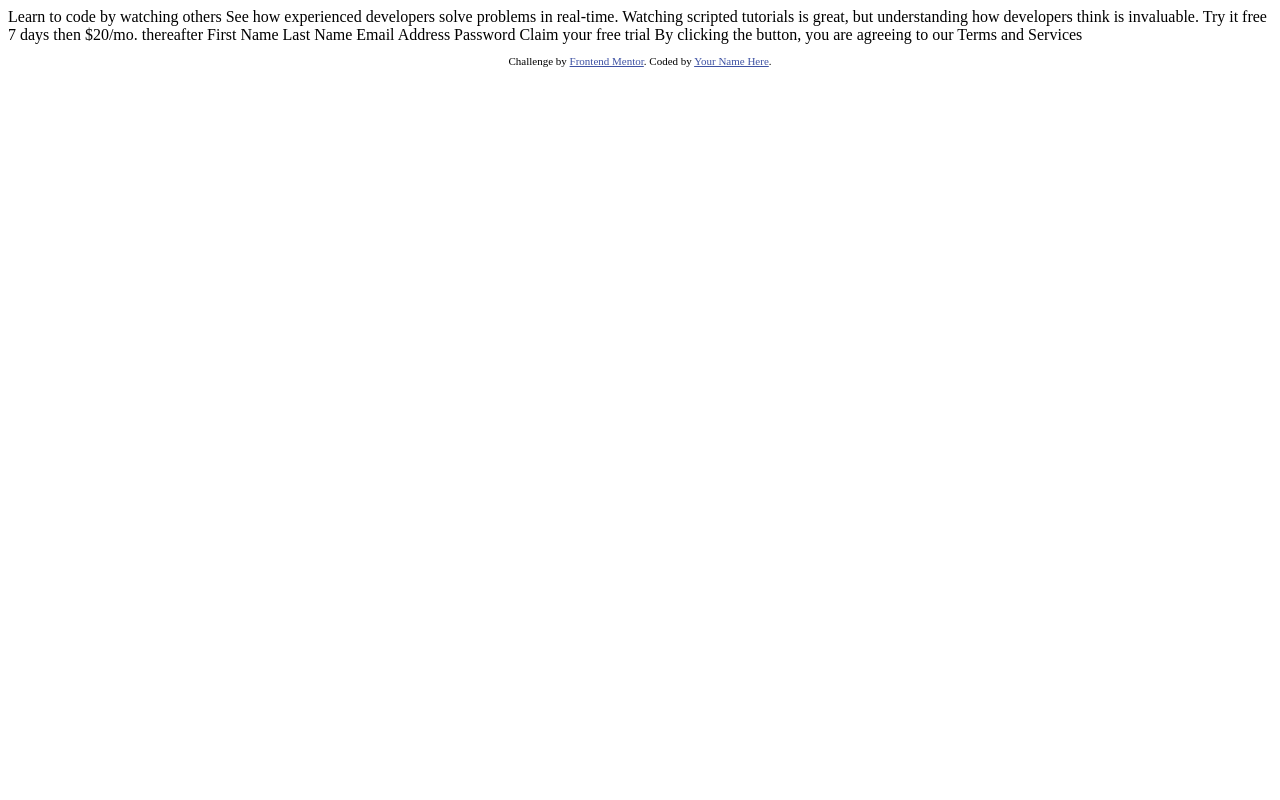
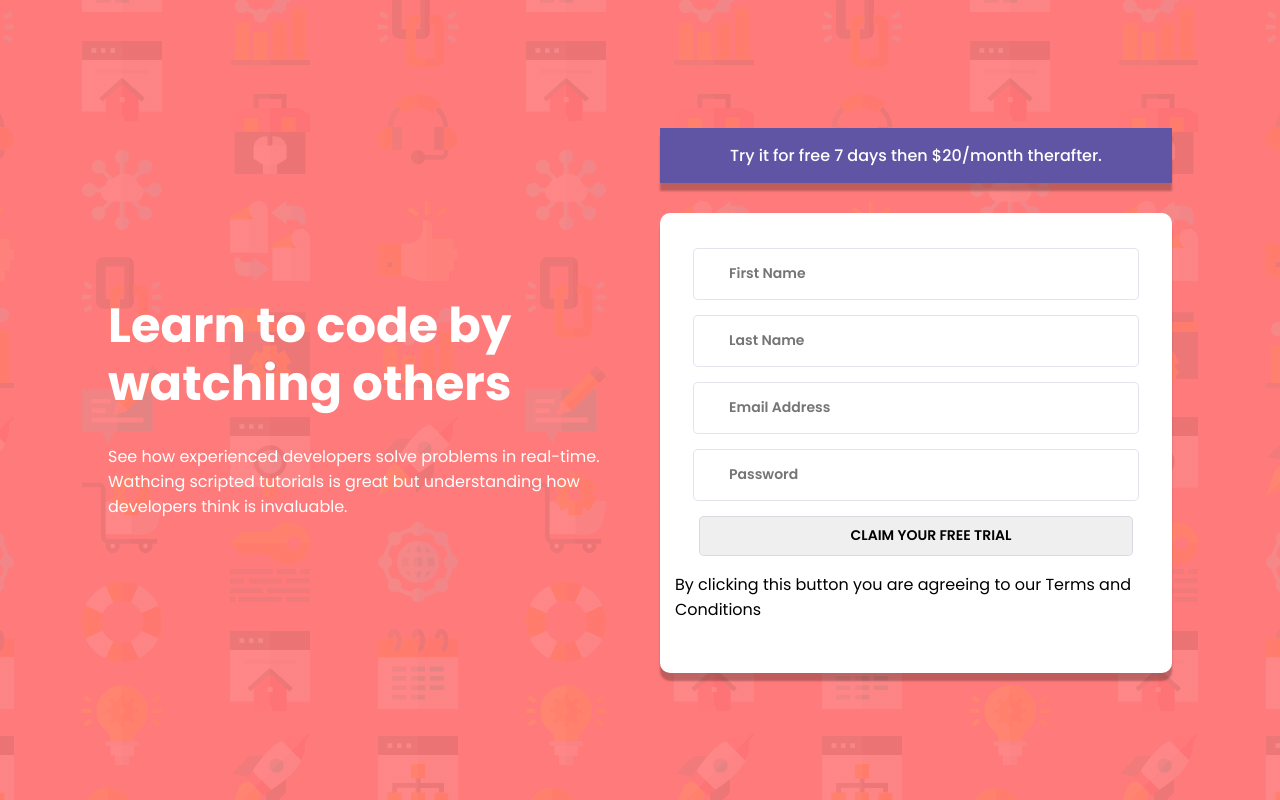
Before and after one commit to StefanSelfTaught/signup_form, a plain HTML site: page index.html in a window 1280 px wide. Drawn offline with Linux system fonts and the light colour scheme.

Commit message:
Basic dumb layout

```diff
--- /dev/null
+++ b/css/style.css
@@ -0,0 +1,83 @@
+@import url('https://fonts.googleapis.com/css?family=Poppins:400,500,600,700&display=swap');
+
+:root {
+  --primary-red: hsl(0, 100%, 74%);
+  --primary-green: hsl(154, 59%, 51%);
+  --accent-blue: hsl(248, 32%, 49%);
+  --neutral-dark-blue: hsl(249, 10%, 26%);
+  --neutral-greyish-blue: hsla(246, 25%, 77%, 0.4);
+}
+
+body {
+  background-image: url(../images/bg-intro-desktop.png), linear-gradient(var(--primary-red), var(--primary-red));
+  background-size: cover;
+  background-position: center;
+  font-family: 'Poppins', sans-serif;
+  box-sizing: border-box;
+  padding: 0;
+  margin: 0;
+}
+
+.container {
+  height: 100vh;
+  display: flex;
+  align-items: center;
+  justify-content: center;
+  flex-wrap: wrap;
+}
+
+.headings {
+  flex-basis: 40%;
+  margin-right: 40px;
+}
+
+.signup-form {
+  flex-basis: 40%;
+}
+
+.headings {
+  color: #ffffff;
+}
+
+.main-header {
+  font-size: 24px;
+  line-height: 1.2;
+}
+
+form {
+  background-color: #ffffff;
+  padding: 35px 15px;
+  border-radius: 10px;
+  box-shadow: 0 8px 2px 0 rgba(0,0,0,.25);
+}
+
+.offer {
+  box-shadow: 0 8px 2px 0 rgba(0,0,0,.25);
+  margin: 0 auto;
+  text-align: center;
+  margin-bottom: 30px;
+  background-color: var(--accent-blue);
+  padding: 15px;
+  color: #ffffff;
+  font-weight: 500;
+}
+
+input {
+  margin: 0 auto;
+  margin-bottom: 15px;
+  display: block;
+  outline: none;
+  width: 90%;
+  height: 40px;
+  border-radius: 5px;
+  text-decoration: none;
+  border: 1px solid var(--neutral-greyish-blue);
+  text-indent: 30px;
+  font-family: 'Poppins';
+  font-weight: 600;
+  font-size: 14px;
+  padding: 5px;
+}
+
+
+input[]
--- a/index.html
+++ b/index.html
@@ -2,41 +2,34 @@
 <html lang="en">
 <head>
   <meta charset="UTF-8">
-  <meta name="viewport" content="width=device-width, initial-scale=1.0"> <!-- displays site properly based on user's device -->
-
-  <link rel="icon" type="image/png" sizes="32x32" href="./images/favicon-32x32.png">
-
-  <title>Frontend Mentor | Intro component with sign up form</title>
-
-  <!-- Feel free to remove these styles or customise in your own stylesheet 👍 -->
-  <style>
-    .attribution { font-size: 11px; text-align: center; }
-    .attribution a { color: hsl(228, 45%, 44%); }
-  </style>
+  <meta name="viewport" content="width=device-width, initial-scale=1.0">
+  <meta http-equiv="X-UA-Compatible" content="ie=edge">
+  <link rel="stylesheet" href="css/style.css">
+  <title>Fanct SignUp</title>
 </head>
 <body>
-
-  Learn to code by watching others
-
-  See how experienced developers solve problems in real-time. Watching scripted tutorials is great,
-  but understanding how developers think is invaluable.
-
-  Try it free 7 days then $20/mo. thereafter
-
-  First Name
-  Last Name
-  Email Address
-  Password
-
-  Claim your free trial
-
-  By clicking the button, you are agreeing to our Terms and Services
-
-  <footer>
-    <p class="attribution">
-      Challenge by <a href="https://www.frontendmentor.io?ref=challenge" target="_blank">Frontend Mentor</a>.
-      Coded by <a href="#">Your Name Here</a>.
-    </p>
-  </footer>
+  <div class="container">
+    <div class="headings">
+      <div class="main-header">
+          <h1>Learn to code by watching others</h1>
+      </div>
+      <div class="sub-header">
+        <p>See how experienced developers solve problems in real-time. Wathcing scripted tutorials is great but understanding how developers think is invaluable.</p>
+      </div>
+    </div>
+    <div class="signup-form">
+      <div class="offer">
+        Try it for free 7 days then $20/month therafter.
+      </div>
+      <form action="">
+        <input type="text" placeholder="First Name">
+        <input type="text" placeholder="Last Name">
+        <input type="email" placeholder="Email Address" name="" id="">
+        <input type="password" name="" placeholder="Password" id="">
+        <input type="button" value="CLAIM YOUR FREE TRIAL">
+        <p>By clicking this button you are agreeing to our Terms and Conditions</p>
+      </form>
+    </div>
+  </div>
 </body>
 </html>
```
